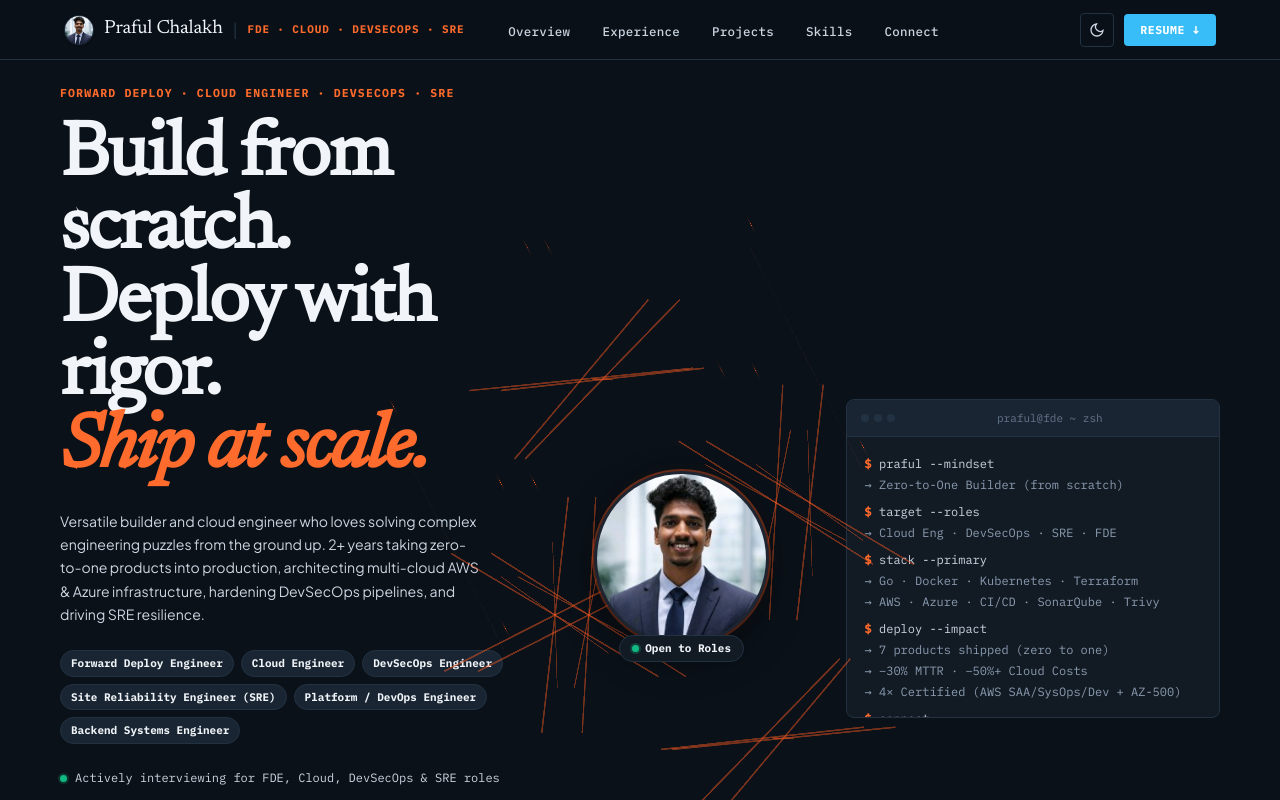
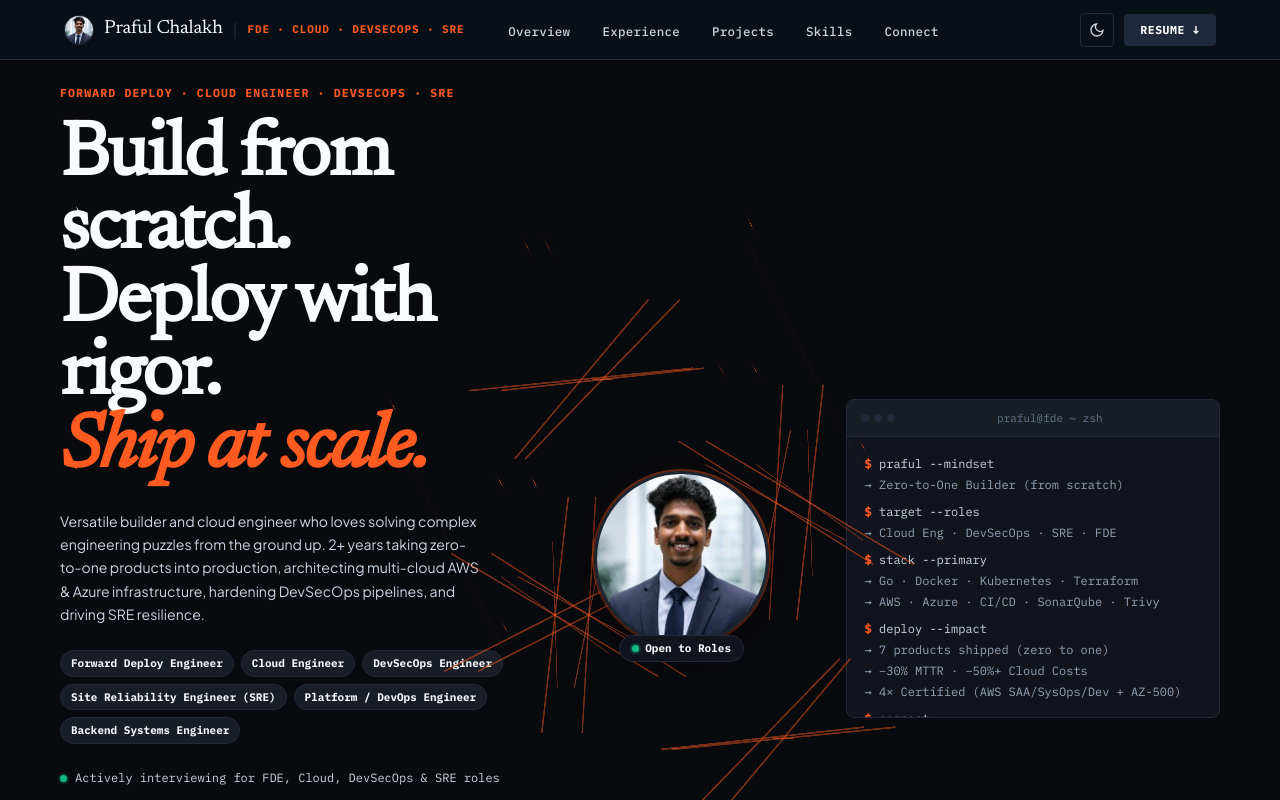
Before and after one commit to Praful224/prafulchalakh, a plain HTML site: page index.html in a window 1280 px wide. Both pictures are taken after a click on the button "Toggle theme". Shown: the top 800 px of the page. Drawn offline with Linux system fonts and the light colour scheme; no server answers.

Commit message:
fix(theme): default to signature editorial Light Mode, remove dark mode OS hijack and refine dark palette

```diff
--- a/static/css/styles.css
+++ b/static/css/styles.css
@@ -37,17 +37,17 @@
     }
 
     [data-theme="dark"] {
-      --bg: #0A1118;
-      --bg-surface: #121B24;
-      --bg-inset: #192532;
-      --ink: #F1F5F9;
+      --bg: #090A0E;
+      --bg-surface: #11141C;
+      --bg-inset: #181D26;
+      --ink: #F8FAFC;
       --body: #CBD5E1;
       --muted: #64748B;
-      --code: #8B9BB0;
-      --hot: #FF6B2C;
-      --hot-soft: #3D1A08;
-      --navy: #38BDF8;
-      --border: #223243;
+      --code: #94A3B8;
+      --hot: #FF5A1F;
+      --hot-soft: #2E150B;
+      --navy: #1E293B;
+      --border: #222938;
     }
 
     /* =========================================================
--- a/static/js/avatar_and_utils.js
+++ b/static/js/avatar_and_utils.js
@@ -124,16 +124,20 @@ function initIcosahedron() {
    ================================================================ */
 function initTheme() {
   var btn = document.getElementById('themeBtn');
-  if (!btn) return;
   var root = document.documentElement;
   var stored = localStorage.getItem('theme');
-  if (stored === 'dark' || (!stored && window.matchMedia('(prefers-color-scheme: dark)').matches)) {
+  // Default to Light Mode (signature editorial feel) unless explicitly toggled
+  if (stored === 'dark') {
     root.setAttribute('data-theme', 'dark');
+  } else {
+    root.setAttribute('data-theme', 'light');
   }
+  if (!btn) return;
   btn.addEventListener('click', function() {
     var isDark = root.getAttribute('data-theme') === 'dark';
-    root.setAttribute('data-theme', isDark ? 'light' : 'dark');
-    localStorage.setItem('theme', isDark ? 'light' : 'dark');
+    var next = isDark ? 'light' : 'dark';
+    root.setAttribute('data-theme', next);
+    localStorage.setItem('theme', next);
   });
 }
 
--- a/styles.css
+++ b/styles.css
@@ -37,17 +37,17 @@
     }
 
     [data-theme="dark"] {
-      --bg: #0A1118;
-      --bg-surface: #121B24;
-      --bg-inset: #192532;
-      --ink: #F1F5F9;
+      --bg: #090A0E;
+      --bg-surface: #11141C;
+      --bg-inset: #181D26;
+      --ink: #F8FAFC;
       --body: #CBD5E1;
       --muted: #64748B;
-      --code: #8B9BB0;
-      --hot: #FF6B2C;
-      --hot-soft: #3D1A08;
-      --navy: #38BDF8;
-      --border: #223243;
+      --code: #94A3B8;
+      --hot: #FF5A1F;
+      --hot-soft: #2E150B;
+      --navy: #1E293B;
+      --border: #222938;
     }
 
     /* =========================================================
```
Also changed, not shown: avatar_and_utils.js (+8 -4 lines).
